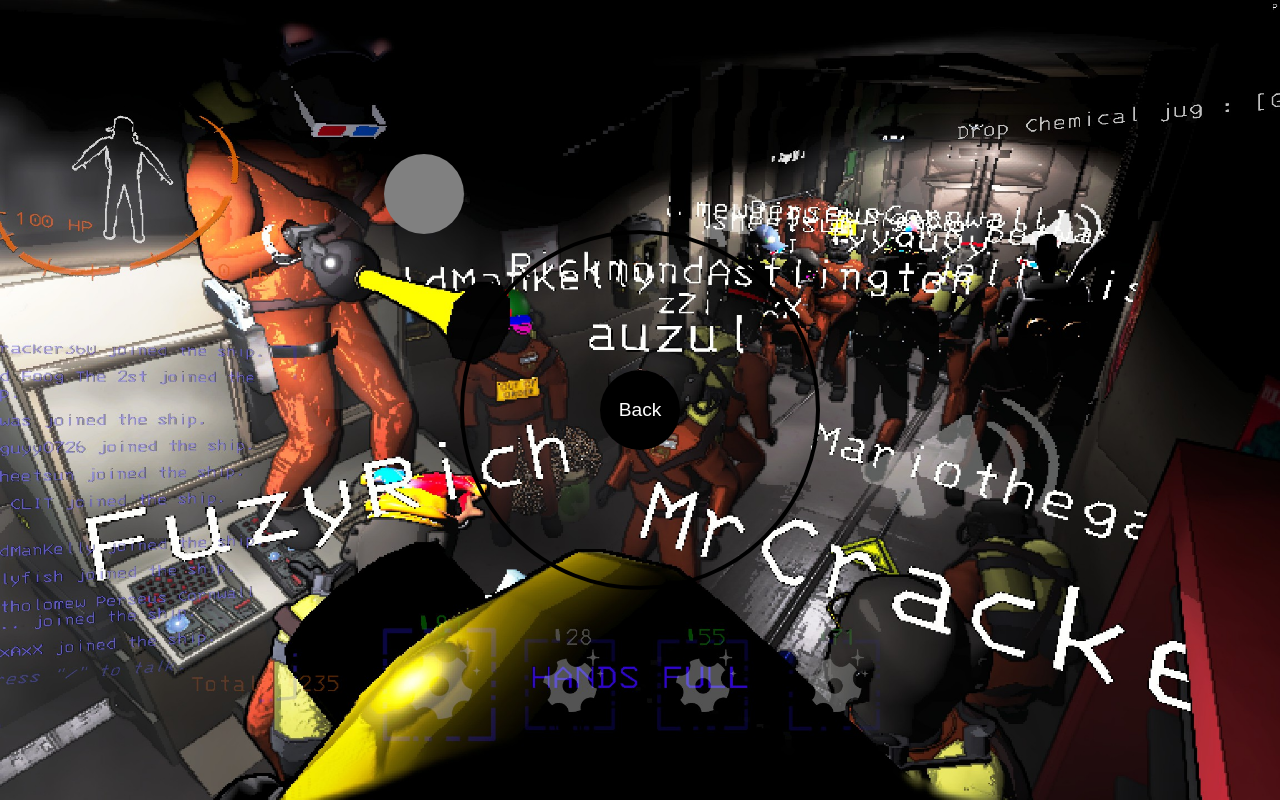
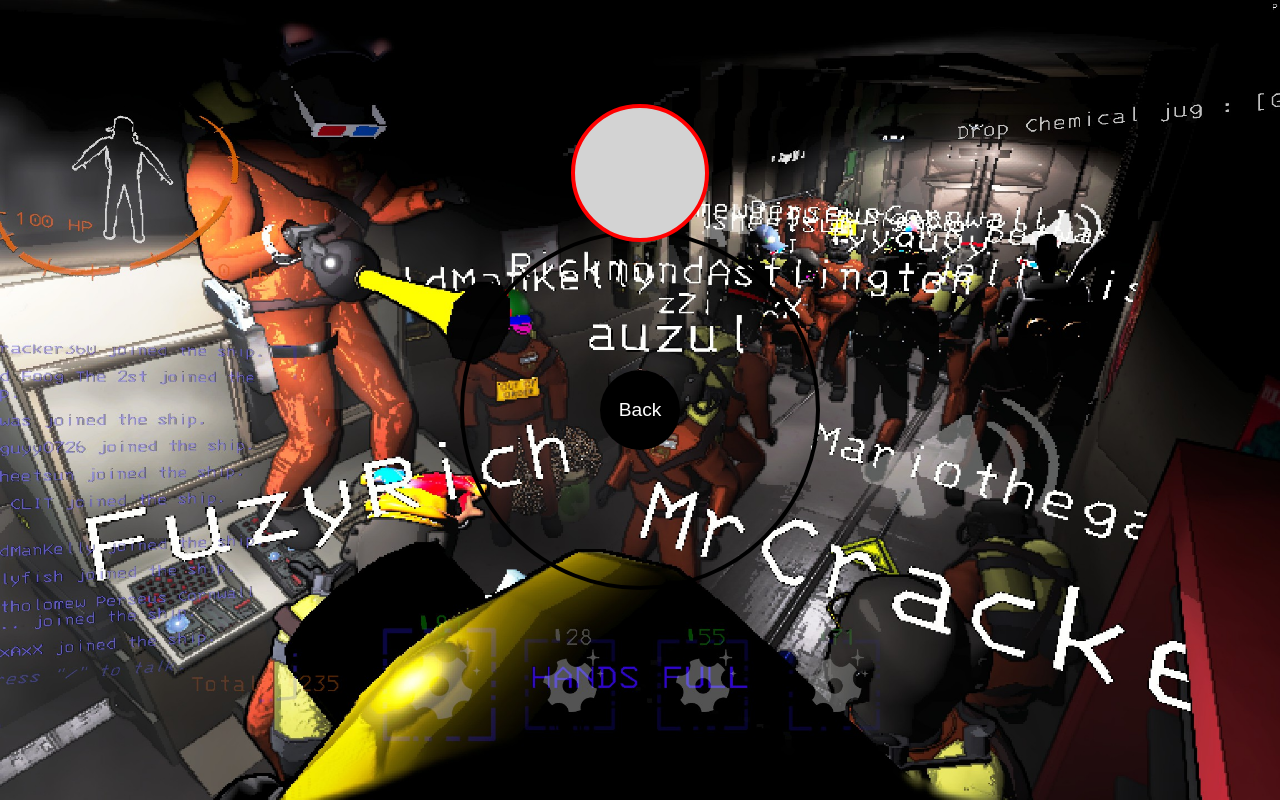
Before and after one commit to endergriffen/Modding-Website, a plain HTML site: page Lethal Company Folder/lc-page.html in a window 1280 px wide. Drawn offline with Linux system fonts and the light colour scheme.

Commit message:
IT WORRKKKSSS

```diff
--- a/Lethal Company Folder/lc-style.css
+++ b/Lethal Company Folder/lc-style.css
@@ -50,11 +50,11 @@ a:hover {
 
 .button-wrapper::before {
 	content: '';
-	width: 80px;
-	height: 80px;
-	background-color: grey;
+	width: 130px;
+	height: 130px;
+	background-color: lightgrey;
+	border: 4px solid red;
 	position: absolute;
-	left: -80px;
-	top: -80px;
+	top: -130px;
 	border-radius: 50%;
 }
```
Also changed, not shown: index.html (+1 -1 lines).
